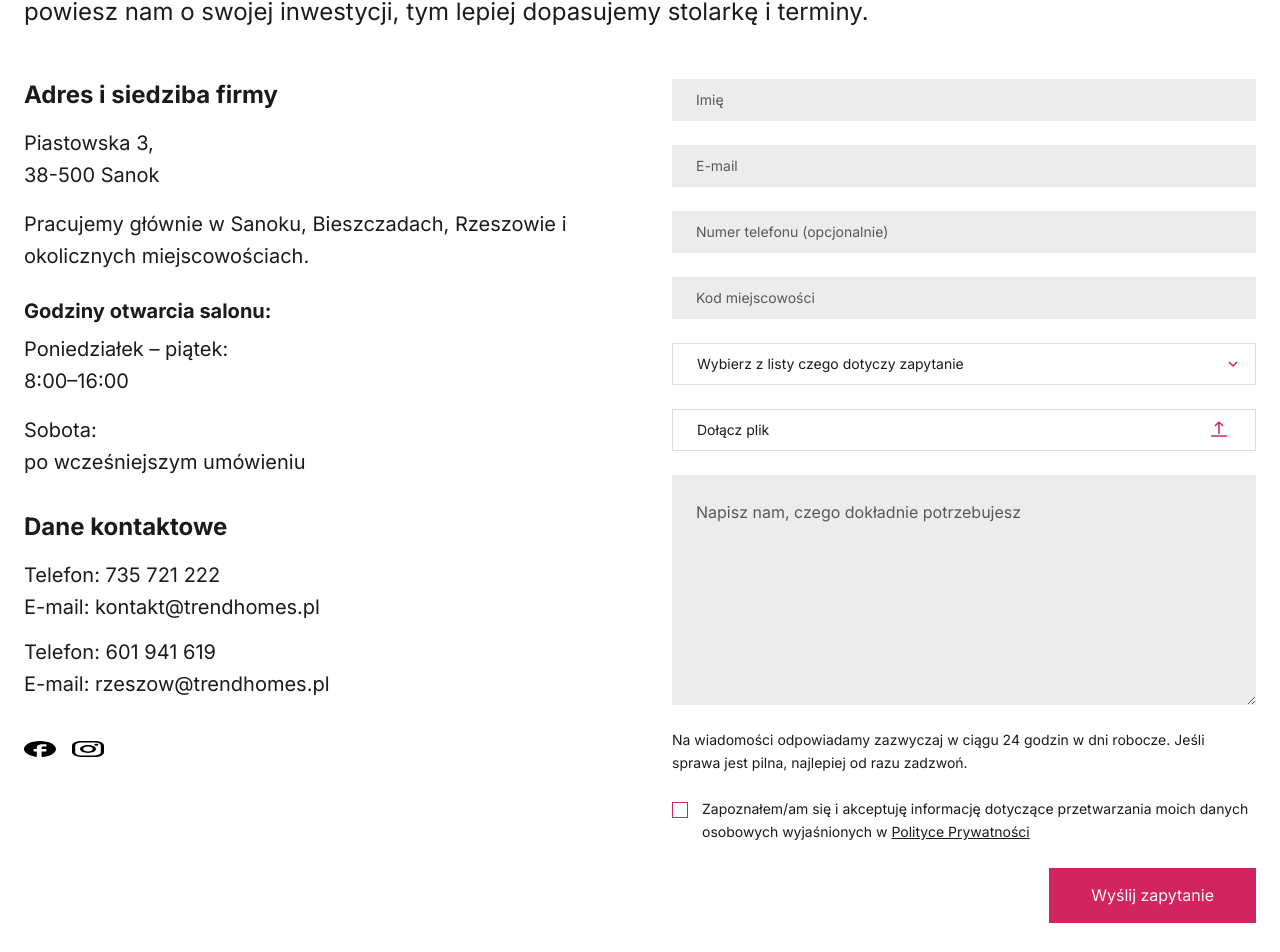
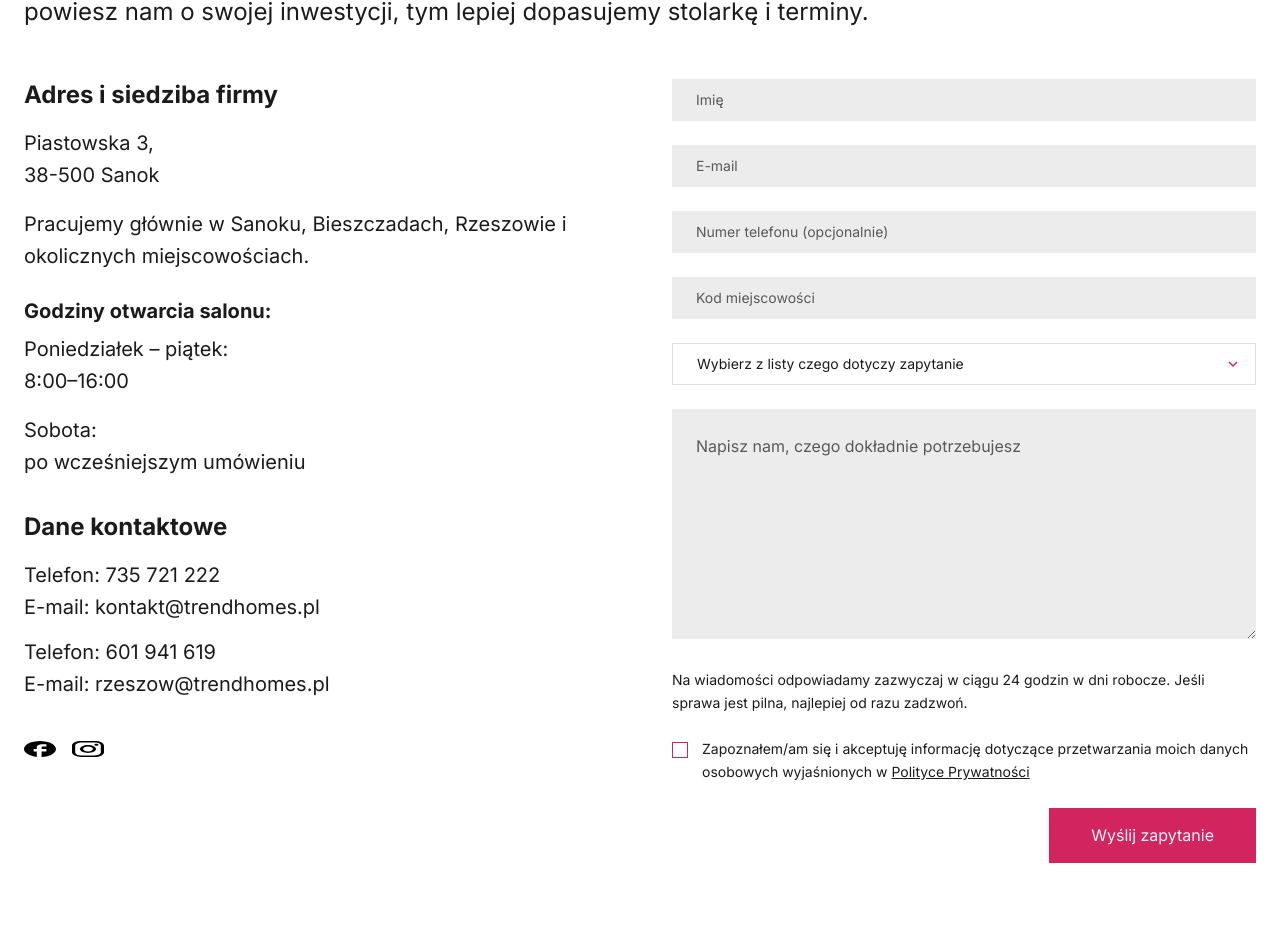
Before and after one commit to glenkiewicz/trendhomes, a Next.js app: page /o-nas in a window 1280 px wide. Shown: the part 6766-7718 px from the top of the page. Built offline with nearby package versions, Linux system fonts and the light colour scheme; grey boxes are pictures that could not be loaded.

Commit message:
Add: Contact Page API

```diff
--- /dev/null
+++ b/app/api/contact/route.ts
@@ -0,0 +1,55 @@
+import { NextResponse } from "next/server";
+import nodemailer from "nodemailer";
+import { contactSchema } from "@/app/lib/contact-schema";
+
+export async function POST(request: Request) {
+  try {
+    const body = await request.json();
+    const result = contactSchema.safeParse(body);
+
+    if (!result.success) {
+      return NextResponse.json(
+        { error: "Nieprawidłowe dane formularza", details: result.error.flatten() },
+        { status: 400 }
+      );
+    }
+
+    const { name, email, phone, postalCode, category, message } = result.data;
+
+    const transporter = nodemailer.createTransport({
+      host: process.env.SMTP_HOST,
+      port: Number(process.env.SMTP_PORT) || 587,
+      secure: Number(process.env.SMTP_PORT) === 465,
+      auth: {
+        user: process.env.SMTP_USER,
+        pass: process.env.SMTP_PASS,
+      },
+    });
+
+    await transporter.sendMail({
+      from: `"Formularz kontaktowy" <${process.env.SMTP_USER}>`,
+      to: process.env.CONTACT_EMAIL || "kontakt@trendhomes.pl",
+      replyTo: email,
+      subject: `Nowe zapytanie: ${category} — ${name}`,
+      html: `
+        <h2>Nowe zapytanie ze strony trendhomes.pl</h2>
+        <table style="border-collapse:collapse;width:100%;max-width:600px;">
+          <tr><td style="padding:8px;font-weight:bold;">Imię:</td><td style="padding:8px;">${name}</td></tr>
+          <tr><td style="padding:8px;font-weight:bold;">E-mail:</td><td style="padding:8px;">${email}</td></tr>
+          ${phone ? `<tr><td style="padding:8px;font-weight:bold;">Telefon:</td><td style="padding:8px;">${phone}</td></tr>` : ""}
+          ${postalCode ? `<tr><td style="padding:8px;font-weight:bold;">Kod miejscowości:</td><td style="padding:8px;">${postalCode}</td></tr>` : ""}
+          <tr><td style="padding:8px;font-weight:bold;">Kategoria:</td><td style="padding:8px;">${category}</td></tr>
+          <tr><td style="padding:8px;font-weight:bold;vertical-align:top;">Wiadomość:</td><td style="padding:8px;">${message.replace(/\n/g, "<br>")}</td></tr>
+        </table>
+      `,
+    });
+
+    return NextResponse.json({ success: true });
+  } catch (error) {
+    console.error("Contact form error:", error);
+    return NextResponse.json(
+      { error: "Nie udało się wysłać wiadomości. Spróbuj ponownie później." },
+      { status: 500 }
+    );
+  }
+}
--- a/app/components/ContactSection.tsx
+++ b/app/components/ContactSection.tsx
@@ -1,9 +1,61 @@
 "use client";
 
+import { useState } from "react";
 import Image from "next/image";
+import { useForm } from "react-hook-form";
+import { zodResolver } from "@hookform/resolvers/zod";
 import SectionHeading from "./SectionHeading";
+import { contactSchema, type ContactFormData } from "../lib/contact-schema";
+
+const inputBase =
+  "h-[42px] w-full bg-[#d9d9d9]/50 px-6 text-sm text-dark outline-none placeholder:text-dark/70 focus:ring-1 focus:ring-pink";
+const inputError = "ring-1 ring-red-500";
 
 export default function ContactSection() {
+  const [status, setStatus] = useState<"idle" | "sending" | "success" | "error">("idle");
+  const [serverError, setServerError] = useState("");
+
+  const {
+    register,
+    handleSubmit,
+    reset,
+    formState: { errors },
+  } = useForm<ContactFormData>({
+    resolver: zodResolver(contactSchema),
+    defaultValues: {
+      name: "",
+      email: "",
+      phone: "",
+      postalCode: "",
+      category: "",
+      message: "",
+    },
+  });
+
+  const onSubmit = async (data: ContactFormData) => {
+    setStatus("sending");
+    setServerError("");
+
+    try {
+      const res = await fetch("/api/contact", {
+        method: "POST",
+        headers: { "Content-Type": "application/json" },
+        body: JSON.stringify(data),
+      });
+
+      if (!res.ok) {
+        const json = await res.json();
+        throw new Error(json.error || "Błąd serwera");
+      }
+
+      setStatus("success");
+      reset();
+    } catch (err) {
+      setServerError(err instanceof Error ? err.message : "Wystąpił nieoczekiwany błąd");
+      setStatus("error");
+    }
+  };
+
   return (
     <section id="kontakt" className="bg-white py-12 md:py-20">
       <div className="mx-auto max-w-[1440px] px-4 md:px-6">
@@ -94,38 +146,71 @@ export default function ContactSection() {
 
           {/* Right — contact form */}
           <div>
-            <form className="flex flex-col gap-6">
+            {status === "success" ? (
+              <div className="flex flex-col items-center justify-center gap-4 rounded-lg bg-green-50 p-10 text-center">
+                <svg width="48" height="48" viewBox="0 0 24 24" fill="none" stroke="#16a34a" strokeWidth="2">
+                  <path d="M20 6L9 17l-5-5" />
+                </svg>
+                <p className="text-xl font-bold text-green-700">Wiadomość wysłana!</p>
+                <p className="text-dark/70">Odpowiemy najszybciej jak to możliwe.</p>
+                <button
+                  type="button"
+                  onClick={() => setStatus("idle")}
+                  className="btn-pink mt-2 h-[42px] px-8 text-sm"
+                >
+                  Wyślij kolejną wiadomość
+                </button>
+              </div>
+            ) : (
+              <form onSubmit={handleSubmit(onSubmit)} className="flex flex-col gap-6" noValidate>
+                <div>
                   <input
                     type="text"
                     placeholder="Imię"
-                className="h-[42px] w-full bg-[#d9d9d9]/50 px-6 text-sm text-dark outline-none placeholder:text-dark/70 focus:ring-1 focus:ring-pink"
+                    {...register("name")}
+                    className={`${inputBase} ${errors.name ? inputError : ""}`}
                   />
+                  {errors.name && <p className="mt-1 text-xs text-red-500">{errors.name.message}</p>}
+                </div>
+
+                <div>
                   <input
                     type="email"
                     placeholder="E-mail"
-                className="h-[42px] w-full bg-[#d9d9d9]/50 px-6 text-sm text-dark outline-none placeholder:text-dark/70 focus:ring-1 focus:ring-pink"
+                    {...register("email")}
+                    className={`${inputBase} ${errors.email ? inputError : ""}`}
                   />
+                  {errors.email && <p className="mt-1 text-xs text-red-500">{errors.email.message}</p>}
+                </div>
+
                 <input
                   type="tel"
                   placeholder="Numer telefonu (opcjonalnie)"
-                className="h-[42px] w-full bg-[#d9d9d9]/50 px-6 text-sm text-dark outline-none placeholder:text-dark/70 focus:ring-1 focus:ring-pink"
+                  {...register("phone")}
+                  className={inputBase}
                 />
+
                 <input
                   type="text"
                   placeholder="Kod miejscowości"
-                className="h-[42px] w-full bg-[#d9d9d9]/50 px-6 text-sm text-dark outline-none placeholder:text-dark/70 focus:ring-1 focus:ring-pink"
+                  {...register("postalCode")}
+                  className={inputBase}
                 />
 
                 {/* Select */}
+                <div>
                   <div className="relative">
-                <select className="h-[42px] w-full appearance-none border border-dark/15 bg-white px-6 pr-12 text-sm text-dark outline-none focus:ring-1 focus:ring-pink">
-                  <option>Wybierz z listy czego dotyczy zapytanie</option>
-                  <option>Okna</option>
-                  <option>Drzwi</option>
-                  <option>Rolety</option>
-                  <option>Bramy garażowe</option>
-                  <option>Pergole</option>
-                  <option>Inne</option>
+                    <select
+                      {...register("category")}
+                      className={`h-[42px] w-full appearance-none border border-dark/15 bg-white px-6 pr-12 text-sm text-dark outline-none focus:ring-1 focus:ring-pink ${errors.category ? inputError : ""}`}
+                    >
+                      <option value="">Wybierz z listy czego dotyczy zapytanie</option>
+                      <option value="Okna">Okna</option>
+                      <option value="Drzwi">Drzwi</option>
+                      <option value="Rolety">Rolety</option>
+                      <option value="Bramy garażowe">Bramy garażowe</option>
+                      <option value="Pergole">Pergole</option>
+                      <option value="Inne">Inne</option>
                     </select>
                     <svg
                       className="pointer-events-none absolute right-4 top-1/2 -translate-y-1/2 text-pink"
@@ -141,30 +226,19 @@ export default function ContactSection() {
                       />
                     </svg>
                   </div>
-
-              {/* File upload */}
-              <label className="flex h-[42px] w-full cursor-pointer items-center border border-dark/15 bg-white px-6 text-sm text-dark">
-                <span>Dołącz plik</span>
-                <svg
-                  className="ml-auto text-pink"
-                  width="24"
-                  height="24"
-                  viewBox="0 0 24 24"
-                  fill="none"
-                  stroke="currentColor"
-                  strokeWidth="1.5"
-                >
-                  <path d="M12 16V4M12 4L8 8M12 4L16 8M4 18H20" />
-                </svg>
-                <input type="file" className="hidden" />
-              </label>
+                  {errors.category && <p className="mt-1 text-xs text-red-500">{errors.category.message}</p>}
+                </div>
 
                 {/* Textarea */}
+                <div>
                   <textarea
                     placeholder="Napisz nam, czego dokładnie potrzebujesz"
                     rows={7}
-                className="w-full bg-[#d9d9d9]/50 p-6 text-base leading-relaxed text-dark outline-none placeholder:text-dark/70 focus:ring-1 focus:ring-pink"
+                    {...register("message")}
+                    className={`w-full bg-[#d9d9d9]/50 p-6 text-base leading-relaxed text-dark outline-none placeholder:text-dark/70 focus:ring-1 focus:ring-pink ${errors.message ? inputError : ""}`}
                   />
+                  {errors.message && <p className="mt-1 text-xs text-red-500">{errors.message.message}</p>}
+                </div>
 
                 {/* Info text */}
                 <p className="text-sm leading-relaxed text-dark">
@@ -173,9 +247,11 @@ export default function ContactSection() {
                 </p>
 
                 {/* Checkbox */}
+                <div>
                   <label className="flex cursor-pointer items-start gap-3.5">
                     <input
                       type="checkbox"
+                      {...register("privacy")}
                       className="mt-1 size-4 shrink-0 appearance-none border border-pink checked:bg-pink"
                     />
                     <span className="text-sm leading-relaxed text-dark">
@@ -186,17 +262,26 @@ export default function ContactSection() {
                       </a>
                     </span>
                   </label>
+                  {errors.privacy && <p className="mt-1 text-xs text-red-500">{errors.privacy.message}</p>}
+                </div>
+
+                {/* Server error */}
+                {serverError && (
+                  <p className="text-sm text-red-500">{serverError}</p>
+                )}
 
                 {/* Submit */}
                 <div className="flex justify-end">
                   <button
                     type="submit"
-                  className="btn-pink h-[55px] w-full px-[42px] text-base sm:w-auto"
+                    disabled={status === "sending"}
+                    className="btn-pink h-[55px] w-full px-[42px] text-base sm:w-auto disabled:opacity-50"
                   >
-                  Wyślij zapytanie
+                    {status === "sending" ? "Wysyłanie..." : "Wyślij zapytanie"}
                   </button>
                 </div>
               </form>
+            )}
           </div>
         </div>
       </div>
--- /dev/null
+++ b/app/lib/contact-schema.ts
@@ -0,0 +1,15 @@
+import { z } from "zod";
+
+export const contactSchema = z.object({
+  name: z.string().min(2, "Imię musi mieć co najmniej 2 znaki"),
+  email: z.string().email("Podaj prawidłowy adres e-mail"),
+  phone: z.string().optional(),
+  postalCode: z.string().optional(),
+  category: z.string().min(1, "Wybierz kategorię zapytania"),
+  message: z.string().min(10, "Wiadomość musi mieć co najmniej 10 znaków"),
+  privacy: z.literal(true, {
+    message: "Musisz zaakceptować Politykę Prywatności",
+  }),
+});
+
+export type ContactFormData = z.infer<typeof contactSchema>;
```
Also changed, not shown: package.json (+6 -1 lines), 1 other file (tests, documents, lock files or other folders). Lines whose indentation alone changed are shown as unchanged.
